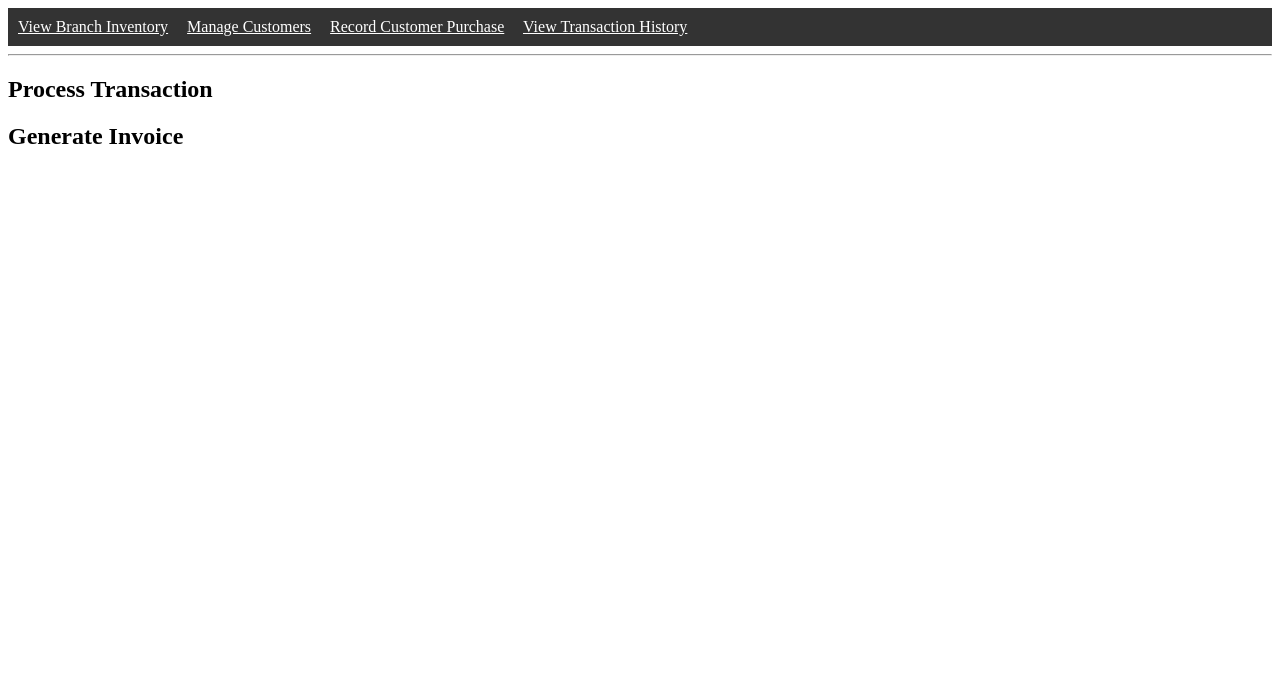
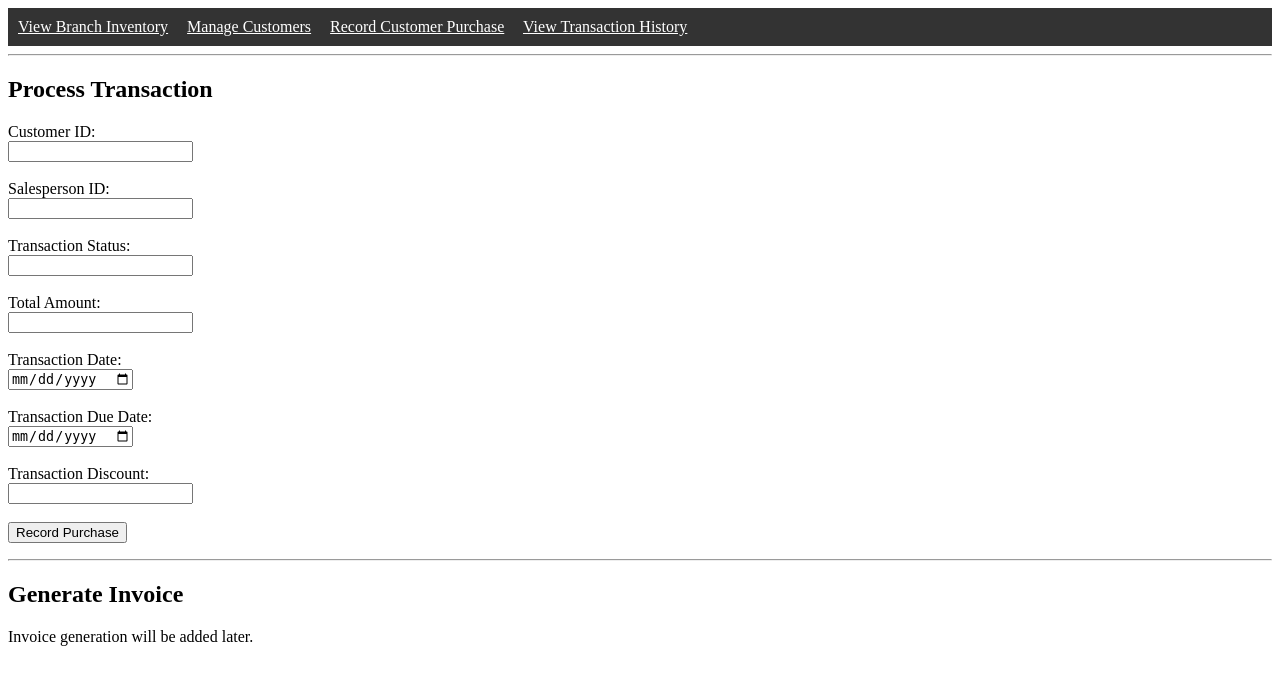
Before and after one commit to Truesnek/Sales-Inventory-Management-Systems, a Django app: page /record-purchase/ in a window 1280 px wide. Shown: the top 685 px of the page. Run offline with Django 5.2, Linux system fonts and the light colour scheme.

Commit message:
added record purchase

```diff
--- a/core/templates/record_purchase.html
+++ b/core/templates/record_purchase.html
@@ -11,11 +11,65 @@
         <a href="{% url 'transaction_history' %}" style="color:white; margin-right:15px;">View Transaction History</a>
     </nav>
     <hr>
+    <h2>Process Transaction</h2>
+    <form id="purchaseForm">
+        <label>Customer ID:</label><br>
+        <input type="number" id="customer_id" required><br><br>
 
-    <h2>Process Transaction</h2>
-    <!-- Transaction form or interface goes here -->
+        <label>Salesperson ID:</label><br>
+        <input type="number" id="salesperson_id" required><br><br>
 
+        <label>Transaction Status:</label><br>
+        <input type="text" id="transaction_status"><br><br>
+
+        <label>Total Amount:</label><br>
+        <input type="number" id="total_amount" step="0.01"><br><br>
+
+        <label>Transaction Date:</label><br>
+        <input type="date" id="transaction_date"><br><br>
+
+        <label>Transaction Due Date:</label><br>
+        <input type="date" id="transaction_due_date"><br><br>
+
+        <label>Transaction Discount:</label><br>
+        <input type="number" id="transaction_discount" step="0.01"><br><br>
+
+        <button type="submit">Record Purchase</button>
+    </form>
+    <p id="purchaseMessage"></p>
+    <hr>
     <h2>Generate Invoice</h2>
-    <!-- Invoice display or PDF generation goes here -->
+    <p>Invoice generation will be added later.</p>
+
+    <script>
+        document.getElementById("purchaseForm").addEventListener("submit", async function(event) {
+            event.preventDefault();
+            const data = {
+                customer_id: document.getElementById("customer_id").value,
+                salesperson_id: document.getElementById("salesperson_id").value,
+                transaction_status: document.getElementById("transaction_status").value,
+                total_amount: document.getElementById("total_amount").value,
+                transaction_date: document.getElementById("transaction_date").value,
+                transaction_due_date: document.getElementById("transaction_due_date").value,
+                transaction_discount: document.getElementById("transaction_discount").value,
+                lines: []
+            };
+
+            const response = await fetch("/api/transactions/add/", {
+                method: "POST",
+                headers: {
+                    "Content-Type": "application/json"
+                },
+                body: JSON.stringify(data)
+            });
+
+            if (response.ok) {
+                document.getElementById("purchaseMessage").innerText = "Purchase recorded successfully.";
+                document.getElementById("purchaseForm").reset();
+            } else {
+                document.getElementById("purchaseMessage").innerText = "Failed to record purchase.";
+            }
+        });
+    </script>
 </body>
 </html>
```
